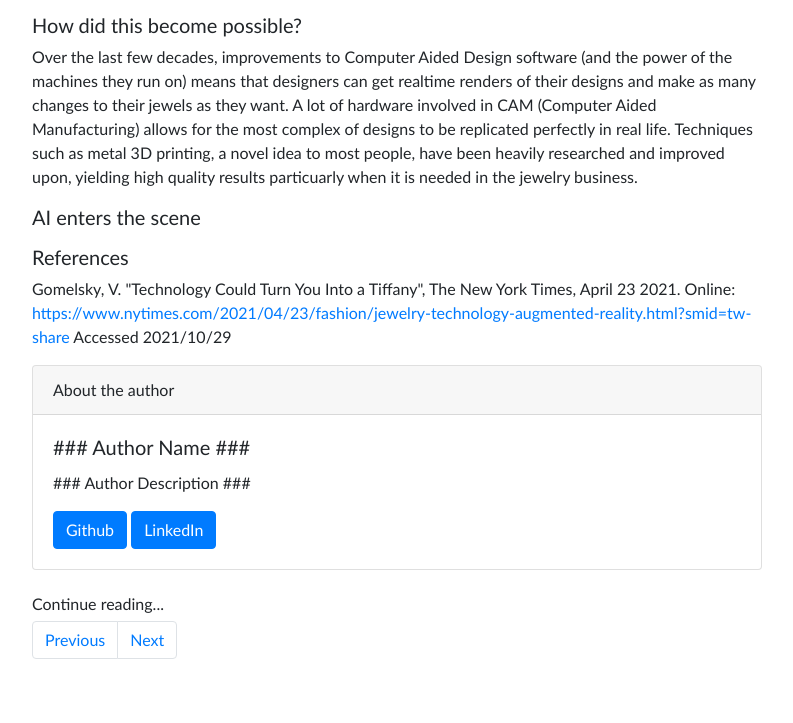
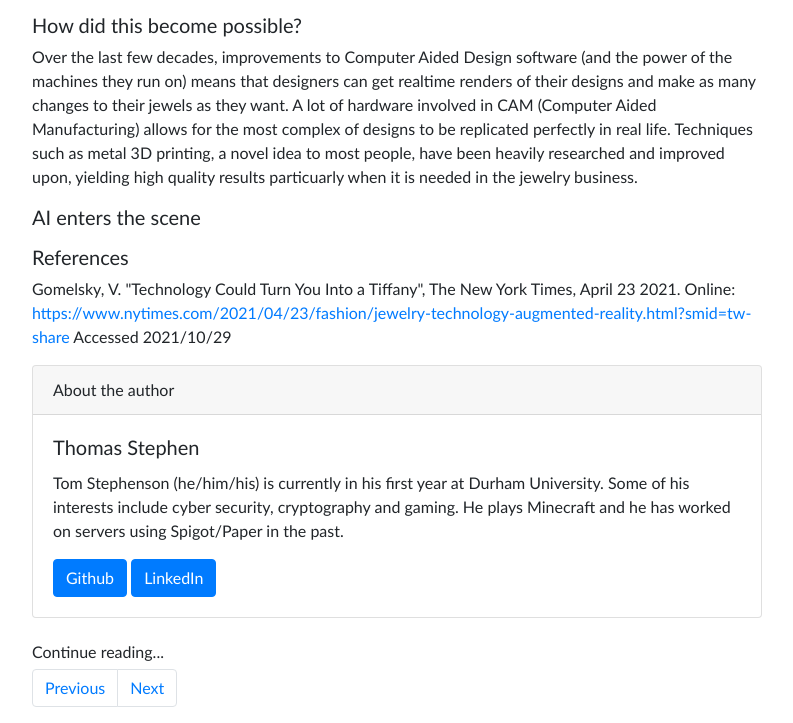
Before and after one commit to BossWasHere/cs-in-society, a website built with Vite: page ts.html in a window 1280 px wide. Shown: the part 713-1436 px from the top of the page, without its empty margins (53-846 px from the left). Before the commit the page ends 1388 px from the top, so only its background shows below. Built offline with nearby package versions, Linux system fonts and the light colour scheme.

Commit message:
Added about author.

```diff
--- a/ts.html
+++ b/ts.html
@@ -129,8 +129,10 @@
             <div class="card">
               <div class="card-header">About the author</div>
               <div class="card-body">
-                <h5 class="card-title">### Author Name ###</h5>
-                <p class="card-text">### Author Description ###</p>
+                <h5 class="card-title">Thomas Stephen</h5>
+                <p class="card-text">Tom Stephenson (he/him/his) is currently in his first year at Durham University.
+                  Some of his interests include cyber security, cryptography and gaming. He plays Minecraft and he has worked on servers using
+                  Spigot/Paper in the past.</p>
                 <a href="https://github.com/BossWasHere" class="btn btn-primary"
                   >Github</a
                 >
```
